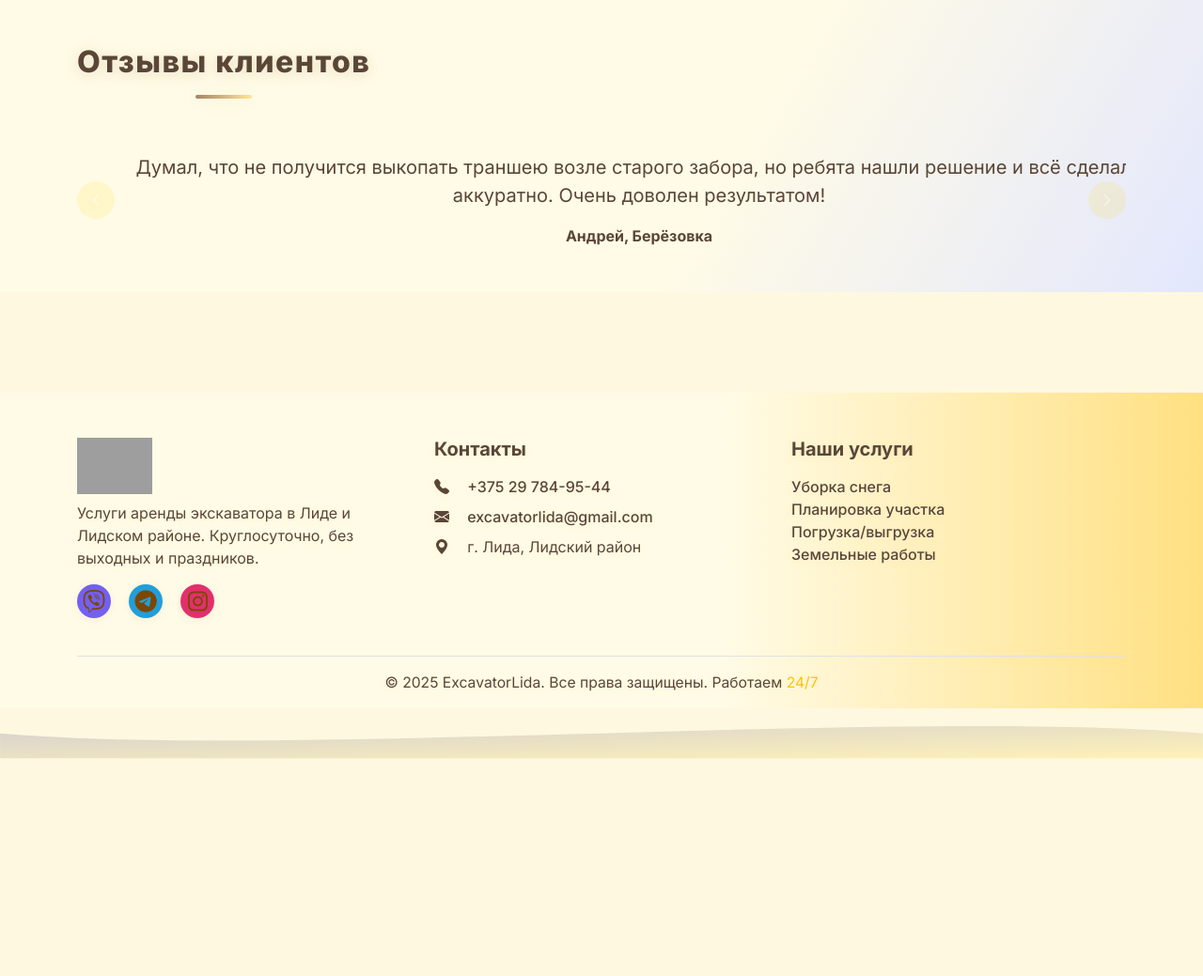
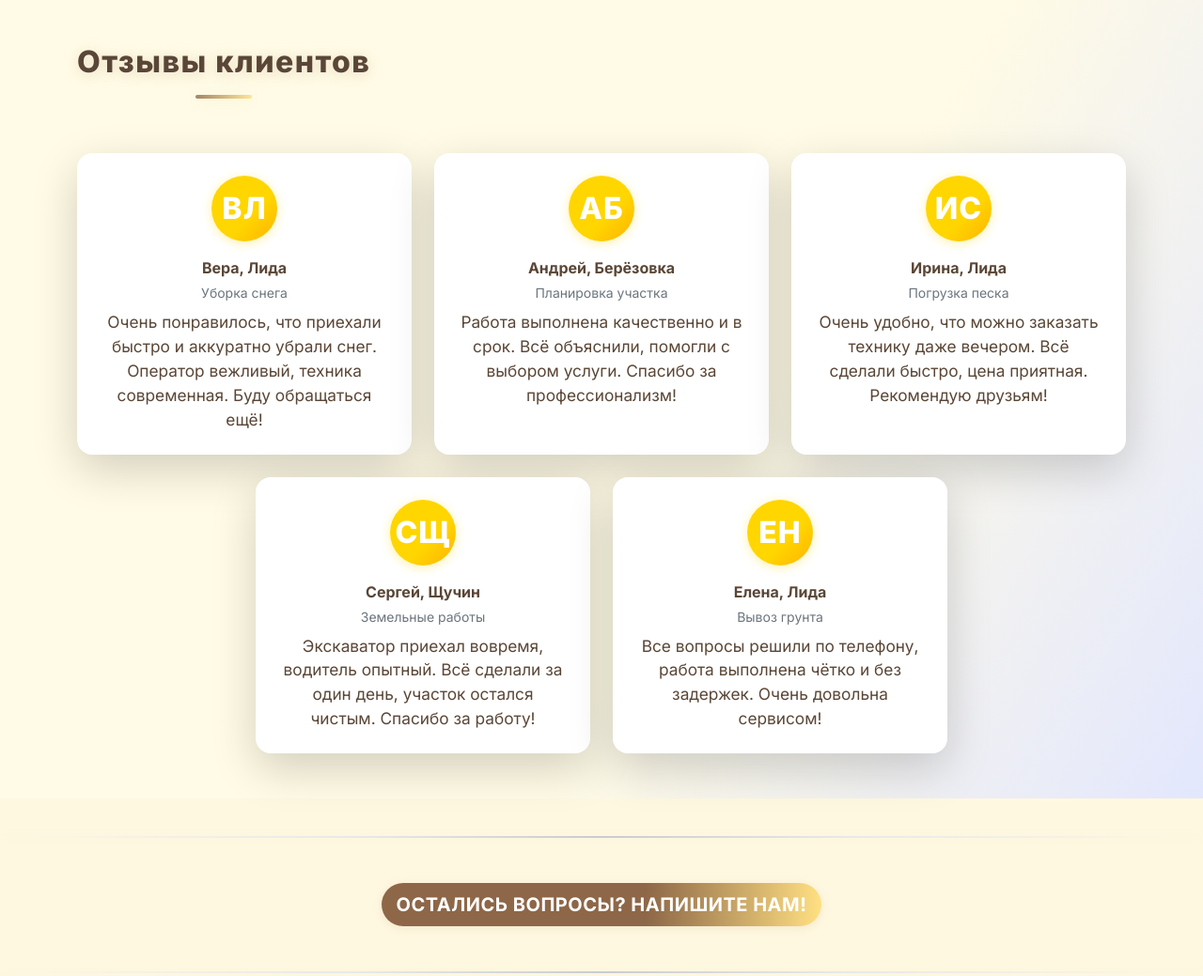
Before and after one commit to AndreiSkrypko/excavator, a plain HTML site: page index.html in a window 1280 px wide. Shown: the part 4160-5199 px from the top of the page at 94% size. Before the commit the page ends 4974 px from the top, so only its background shows below. Drawn offline with nearby package versions, Linux system fonts and the light colour scheme; grey boxes are pictures that could not be loaded.

Commit message:
первый

```diff
--- a/index.html
+++ b/index.html
@@ -734,6 +734,40 @@
       .reviews-carousel-flex { max-width: 98vw; }
       .reviews-carousel-flex .carousel-inner { min-height: 210px; }
     }
+  </style>
+  <style>
+.review-card {
+  background: #fff;
+  border-radius: 1.5rem;
+  box-shadow: 0 4px 32px 0 #c9a47a22, 0 2px 12px #ffe08222;
+  transition: box-shadow 0.2s, transform 0.15s;
+  position: relative;
+}
+.review-card:hover {
+  box-shadow: 0 12px 48px 0 #c9a47a44, 0 2px 16px #ffe08255;
+  transform: translateY(-6px) scale(1.03);
+}
+.initials-avatar {
+  width: 70px;
+  height: 70px;
+  border-radius: 50%;
+  background: linear-gradient(135deg, #FFD600 60%, #FFB300 100%);
+  color: #fff;
+  font-weight: 800;
+  font-size: 2rem;
+  display: flex;
+  align-items: center;
+  justify-content: center;
+  margin: 0 auto 1rem auto;
+  box-shadow: 0 2px 12px #ffd60055;
+  letter-spacing: 1px;
+  text-transform: uppercase;
+}
+.review-text {
+  font-size: 1.08rem;
+  color: var(--main-brown-dark);
+  margin-top: 0.5rem;
+}
   </style>
 </head>
 
@@ -1027,57 +1061,55 @@ document.addEventListener('DOMContentLoaded', function() {
 </section>
 <div class="section-divider-glow"></div>
 
-<!-- === ОТЗЫВЫ КЛИЕНТОВ === -->
+<!-- === ОТЗЫВЫ КЛИЕНТОВ (НОВЫЙ ДИЗАЙН) === -->
 <section class="reviews-section py-5" style="background: linear-gradient(120deg, #fffbe6 60%, #e3e7fd 100%);">
   <div class="container">
     <h2 class="section-title text-center mb-5">Отзывы клиентов</h2>
-    <div id="reviewsCarousel" class="carousel slide" data-bs-ride="carousel">
-      <div class="carousel-inner">
-        <div class="carousel-item active text-center">
-          <blockquote class="blockquote">Нужно было срочно выкопать котлован под бассейн. Приехали в тот же день, всё сделали быстро, даже не ожидала! Спасибо за оперативность.</blockquote>
-          <div class="fw-bold">Вера, Лида</div>
-        </div>
-        <div class="carousel-item text-center">
-          <blockquote class="blockquote">Думал, что не получится выкопать траншею возле старого забора, но ребята нашли решение и всё сделали аккуратно. Очень доволен результатом!</blockquote>
-          <div class="fw-bold">Андрей, Берёзовка</div>
-        </div>
-        <div class="carousel-item text-center">
-          <blockquote class="blockquote">Спасибо за помощь с планировкой участка! Всё рассчитали, объяснили, сделали ровно как просила. Теперь участок ровный, как стол.</blockquote>
-          <div class="fw-bold">Ирина, Лида</div>
-        </div>
-        <div class="carousel-item text-center">
-          <blockquote class="blockquote">Заказал выемку грунта под фундамент. Всё сделали за один день, хотя думал, что уйдёт два. Сэкономили мне кучу времени!</blockquote>
-          <div class="fw-bold">Сергей, Щучин</div>
-        </div>
-        <div class="carousel-item text-center">
-          <blockquote class="blockquote">Очень порадовало, что можно заказать экскаватор ночью. Приехали к 23:00, всё сделали, никто не подвёл. Рекомендую!</blockquote>
-          <div class="fw-bold">Ольга, Новогрудок</div>
-        </div>
-        <div class="carousel-item text-center">
-          <blockquote class="blockquote">Во время работы пошёл сильный дождь, думал всё отменится. Но после дождя водитель вернулся и продолжил, время не потеряли. Очень выручили!</blockquote>
-          <div class="fw-bold">Владимир, Лида</div>
-        </div>
-        <div class="carousel-item text-center">
-          <blockquote class="blockquote">Спасибо за помощь с вывозом старого грунта! Всё быстро, без лишних вопросов, цена как договаривались.</blockquote>
-          <div class="fw-bold">Роман, Дятлово</div>
-        </div>
-        <div class="carousel-item text-center">
-          <blockquote class="blockquote">Очень понравилось, что всё можно обсудить по телефону, а потом просто приехать и принять готовую работу. Всё чётко и по делу!</blockquote>
-          <div class="fw-bold">Елена, Лида</div>
-        </div>
-      </div>
-      <button class="carousel-control-prev" type="button" data-bs-target="#reviewsCarousel" data-bs-slide="prev">
-        <span class="carousel-control-prev-icon" aria-hidden="true"></span>
-        <span class="visually-hidden">Previous</span>
-      </button>
-      <button class="carousel-control-next" type="button" data-bs-target="#reviewsCarousel" data-bs-slide="next">
-        <span class="carousel-control-next-icon" aria-hidden="true"></span>
-        <span class="visually-hidden">Next</span>
-      </button>
+    <div class="row g-4 justify-content-center">
+      <div class="col-md-6 col-lg-4">
+        <div class="review-card p-4 rounded-4 shadow-lg h-100 text-center animate__animated animate__fadeInUp">
+          <div class="initials-avatar mb-3">ВЛ</div>
+          <div class="fw-bold mb-1">Вера, Лида</div>
+          <div class="text-secondary small mb-2">Уборка снега</div>
+          <div class="review-text">Очень понравилось, что приехали быстро и аккуратно убрали снег. Оператор вежливый, техника современная. Буду обращаться ещё!</div>
+        </div>
+      </div>
+      <div class="col-md-6 col-lg-4">
+        <div class="review-card p-4 rounded-4 shadow-lg h-100 text-center animate__animated animate__fadeInUp animate__delay-1s">
+          <div class="initials-avatar mb-3">АБ</div>
+          <div class="fw-bold mb-1">Андрей, Берёзовка</div>
+          <div class="text-secondary small mb-2">Планировка участка</div>
+          <div class="review-text">Работа выполнена качественно и в срок. Всё объяснили, помогли с выбором услуги. Спасибо за профессионализм!</div>
+        </div>
+      </div>
+      <div class="col-md-6 col-lg-4">
+        <div class="review-card p-4 rounded-4 shadow-lg h-100 text-center animate__animated animate__fadeInUp animate__delay-2s">
+          <div class="initials-avatar mb-3">ИС</div>
+          <div class="fw-bold mb-1">Ирина, Лида</div>
+          <div class="text-secondary small mb-2">Погрузка песка</div>
+          <div class="review-text">Очень удобно, что можно заказать технику даже вечером. Всё сделали быстро, цена приятная. Рекомендую друзьям!</div>
+        </div>
+      </div>
+      <div class="col-md-6 col-lg-4">
+        <div class="review-card p-4 rounded-4 shadow-lg h-100 text-center animate__animated animate__fadeInUp animate__delay-3s">
+          <div class="initials-avatar mb-3">СЩ</div>
+          <div class="fw-bold mb-1">Сергей, Щучин</div>
+          <div class="text-secondary small mb-2">Земельные работы</div>
+          <div class="review-text">Экскаватор приехал вовремя, водитель опытный. Всё сделали за один день, участок остался чистым. Спасибо за работу!</div>
+        </div>
+      </div>
+      <div class="col-md-6 col-lg-4">
+        <div class="review-card p-4 rounded-4 shadow-lg h-100 text-center animate__animated animate__fadeInUp animate__delay-4s">
+          <div class="initials-avatar mb-3">ЕН</div>
+          <div class="fw-bold mb-1">Елена, Лида</div>
+          <div class="text-secondary small mb-2">Вывоз грунта</div>
+          <div class="review-text">Все вопросы решили по телефону, работа выполнена чётко и без задержек. Очень довольна сервисом!</div>
+        </div>
+      </div>
     </div>
   </div>
 </section>
-<div class="section-divider"></div>
+<div class="section-divider-glow"></div>
 
 <!-- === ФОРМА ЗАКАЗА (МОДАЛЬНОЕ ОКНО) === -->
 <div class="modal fade" id="orderModal" tabindex="-1" aria-labelledby="orderModalLabel" aria-hidden="true">
@@ -1119,6 +1151,16 @@ document.addEventListener('DOMContentLoaded', function() {
   </div>
 </div>
 
+
+<!-- === КНОПКА "СВЯЗАТЬСЯ С НАМИ" ПЕРЕД ПОДВАЛОМ === -->
+<div class="text-center my-5">
+  <button class="btn btn-gradient btn-lg rounded-pill fw-bold" data-bs-toggle="modal" data-bs-target="#contactModal">
+    Остались вопросы? Напишите нам!
+  </button>
+</div>
+<div class="section-divider-glow"></div>
+
+
 <!-- === ФУТЕР === -->
 <footer class="footer-section mt-5 pt-5 pb-3" style="background: linear-gradient(90deg, #fffbe6 60%, #ffe082 100%); border-top: 4px solid var(--main-yellow);">
   <div class="container">
@@ -1490,6 +1532,22 @@ document.addEventListener('DOMContentLoaded', function() {
     .stylish-header-inner { min-height: 60px; }
     .stylish-header .social-item { font-size: 1.3rem !important; width: 36px !important; height: 36px !important; }
     .stylish-header .btn-outline-warning, .stylish-header .btn-orange { font-size: 1rem; padding: 0.5rem 1.2rem; }
+  }
+  @media (max-width: 767px) {
+    .header-container .logo-img {
+      display: none !important;
+    }
+    .header-container .social-item {
+      width: 36px !important;
+      height: 36px !important;
+      font-size: 1.3rem !important;
+      padding: 0 !important;
+    }
+    .header-container .d-flex.align-items-center.gap-3 {
+      gap: 0.5rem !important;
+      justify-content: center !important;
+      width: 100%;
+    }
   }
 </style>
 <!-- SVG-градиент для разделителей -->
@@ -1606,4 +1664,34 @@ document.addEventListener('DOMContentLoaded', function() {
     setTimeout(() => { alert.remove(); }, 7000);
   }
 </script>
+
+
+
+<!-- === МОДАЛЬНОЕ ОКНО "СВЯЗАТЬСЯ С НАМИ" === -->
+<div class="modal fade" id="contactModal" tabindex="-1" aria-labelledby="contactModalLabel" aria-hidden="true">
+  <div class="modal-dialog modal-dialog-centered">
+    <div class="modal-content order-form p-3 p-md-4 rounded-4">
+      <form id="contact-form-modal" autocomplete="on">
+        <div class="modal-header border-0 pb-0">
+          <h4 class="modal-title w-100 text-center fw-bold section-title" id="contactModalLabel">Связаться с нами</h4>
+          <button type="button" class="btn-close" data-bs-dismiss="modal" aria-label="Закрыть"></button>
+        </div>
+        <div class="modal-body pt-2">
+          <div class="mb-3">
+            <input type="text" class="form-control form-control-lg" placeholder="Ваше имя" required>
+          </div>
+          <div class="mb-3">
+            <input type="tel" class="form-control form-control-lg" placeholder="Телефон" required>
+          </div>
+          <div class="mb-3">
+            <textarea class="form-control form-control-lg" rows="3" placeholder="Ваш вопрос или комментарий" required></textarea>
+          </div>
+        </div>
+        <div class="modal-footer border-0 pt-3 justify-content-center">
+          <button type="submit" class="btn btn-gradient btn-lg px-5 rounded-pill fw-bold">Отправить</button>
+        </div>
+      </form>
+    </div>
+  </div>
+</div>
 </body>
```
